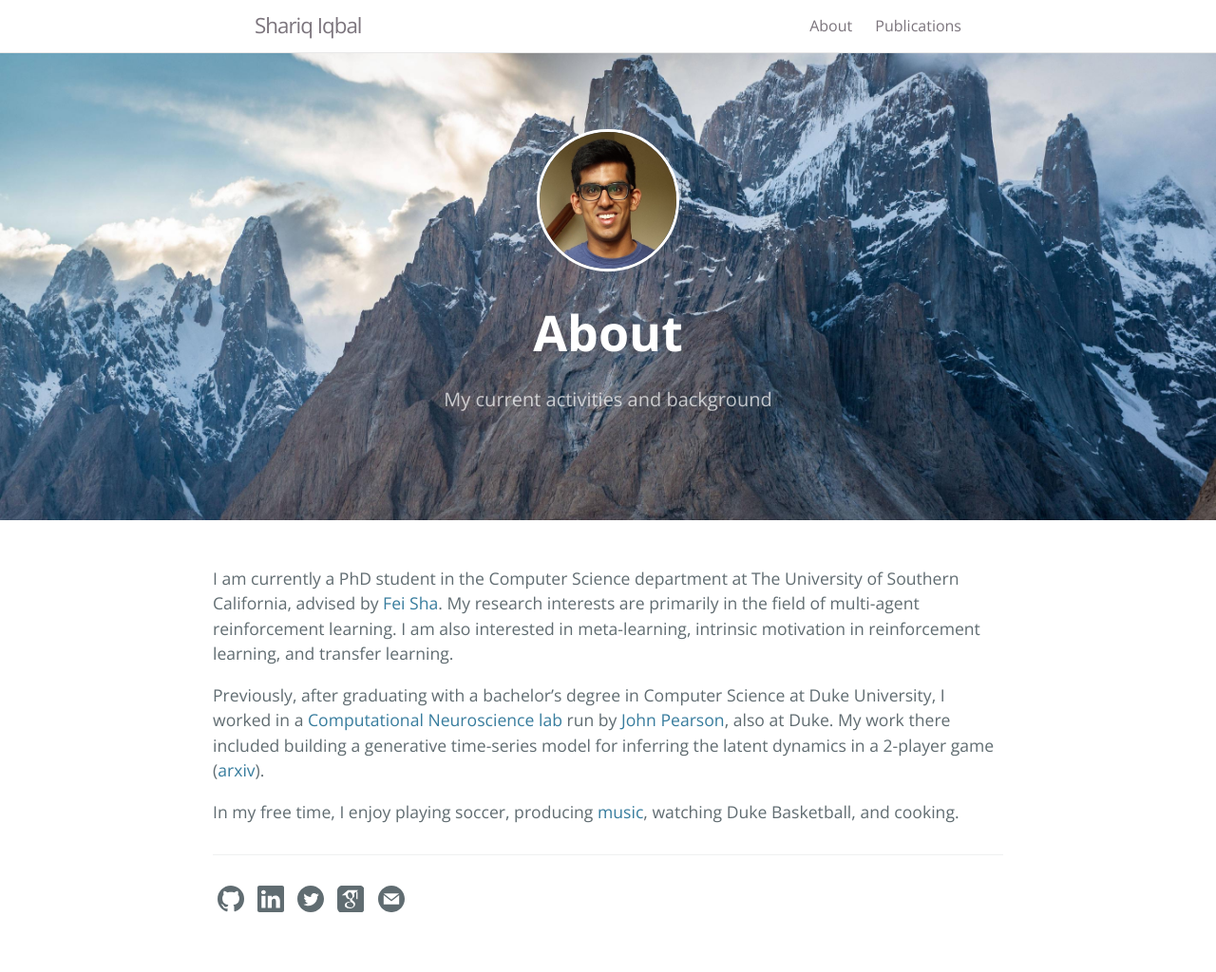
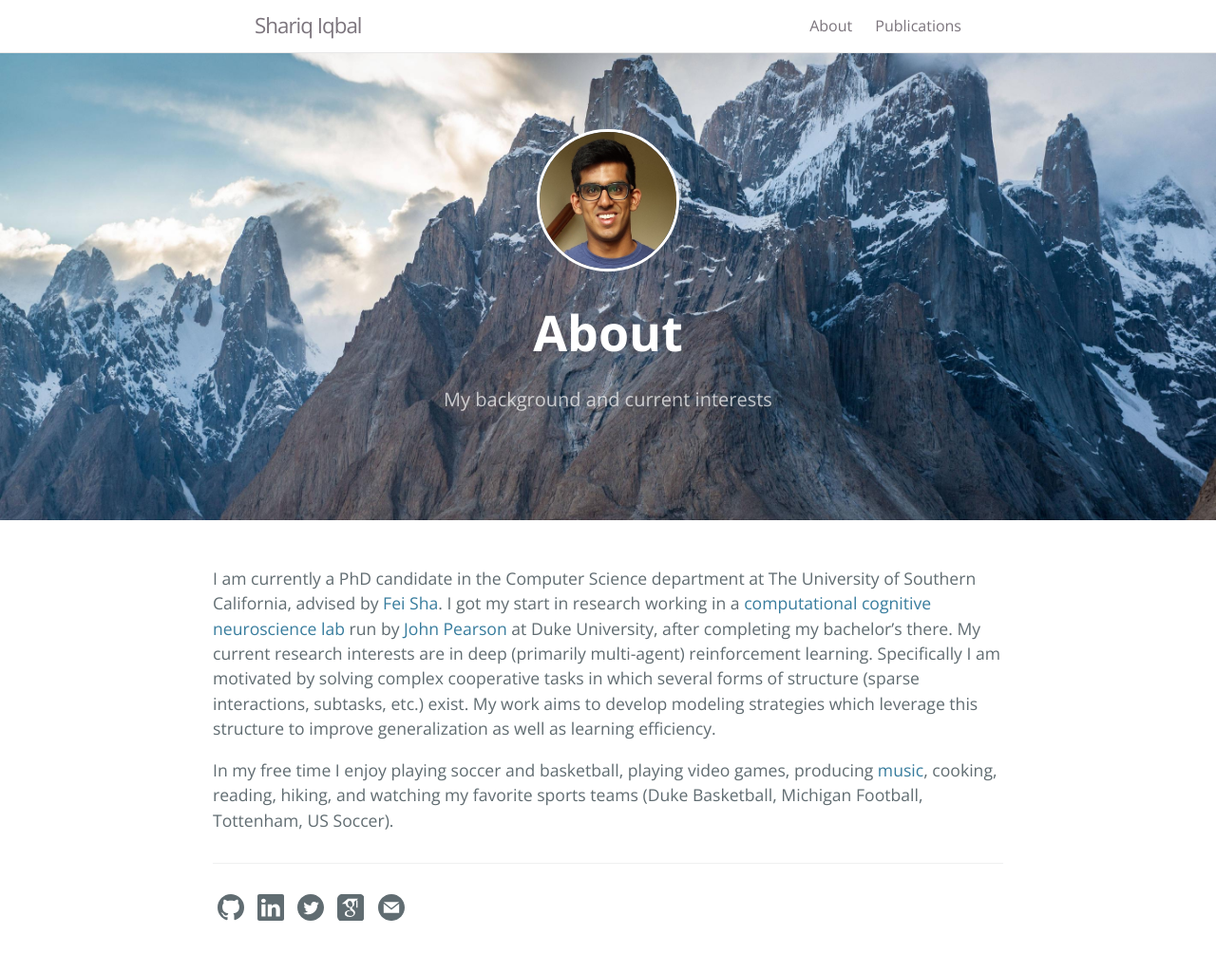
Before and after one commit to shariqiqbal2810/shariqiqbal2810.github.io, a Jekyll site: the page built from about.md, in a window 1280 px wide. Shown: the whole page at 95% size. Built offline with Jekyll 4.4.1, drawn with Linux system fonts in a browser that asks for light colours; a style sheet for code colours, icons or effects is not loaded.

```diff
--- a/_data/publications.yml
+++ b/_data/publications.yml
@@ -1,12 +1,12 @@
 -
     Authors: '<b>Shariq Iqbal</b>, Christian A. Schroeder de Witt, Bei Peng, Wendelin Böhmer, Shimon Whiteson, Fei Sha'
     Title: 'Randomized Entity-wise Factorization for Multi-Agent Reinforcement Learning'
-    Publication: arXiv, 2006.04222
+    Publication: International Conference on Machine Learning (ICML) <b>(Long Talk)</b>
     Volume: false
     Number: false
     Pages: false
-    Year: 2020
-    Type: Preprint
+    Year: 2021
+    Type: Conference
     Link: https://arxiv.org/abs/2006.04222
     Site: false
     Talk: false
--- a/about.md
+++ b/about.md
@@ -1,12 +1,13 @@
 ---
 layout: page
 title: About
-tagline: My current activities and background
+tagline: My background and current interests
 permalink: /about.html
 ---
+I am currently a PhD candidate in the Computer Science department at The University of Southern California, advised by [Fei Sha](http://www-bcf.usc.edu/~feisha/).
+I got my start in research working in a [computational cognitive neuroscience lab](https://pearsonlab.github.io/) run by [John Pearson](http://jmxpearson.com/) at Duke University, after completing my bachelor's there.
+My current research interests are in deep (primarily multi-agent) reinforcement learning.
+Specifically I am motivated by solving complex cooperative tasks in which several forms of structure (sparse interactions, subtasks, etc.) exist.
+My work aims to develop modeling strategies which leverage this structure to improve generalization as well as learning efficiency.
 
-I am currently a PhD student in the Computer Science department at The University of Southern California, advised by [Fei Sha](http://www-bcf.usc.edu/~feisha/). My research interests are primarily in the field of multi-agent reinforcement learning. I am also interested in meta-learning, intrinsic motivation in reinforcement learning, and transfer learning.
-
-Previously, after graduating with a bachelor's degree in Computer Science at Duke University, I worked in a [Computational Neuroscience lab](https://pearsonlab.github.io/) run by [John Pearson](http://jmxpearson.com/), also at Duke. My work there included building a generative time-series model for inferring the latent dynamics in a 2-player game ([arxiv](https://arxiv.org/abs/1702.07319)).
-
-In my free time, I enjoy playing soccer, producing [music](https://soundcloud.com/sharqq), watching Duke Basketball, and cooking.
+In my free time I enjoy playing soccer and basketball, playing video games, producing [music](https://soundcloud.com/sharqq), cooking, reading, hiking, and watching my favorite sports teams (Duke Basketball, Michigan Football, Tottenham, US Soccer).
```
Also changed, not shown: _data/experiences.yml (+7 -0 lines).
